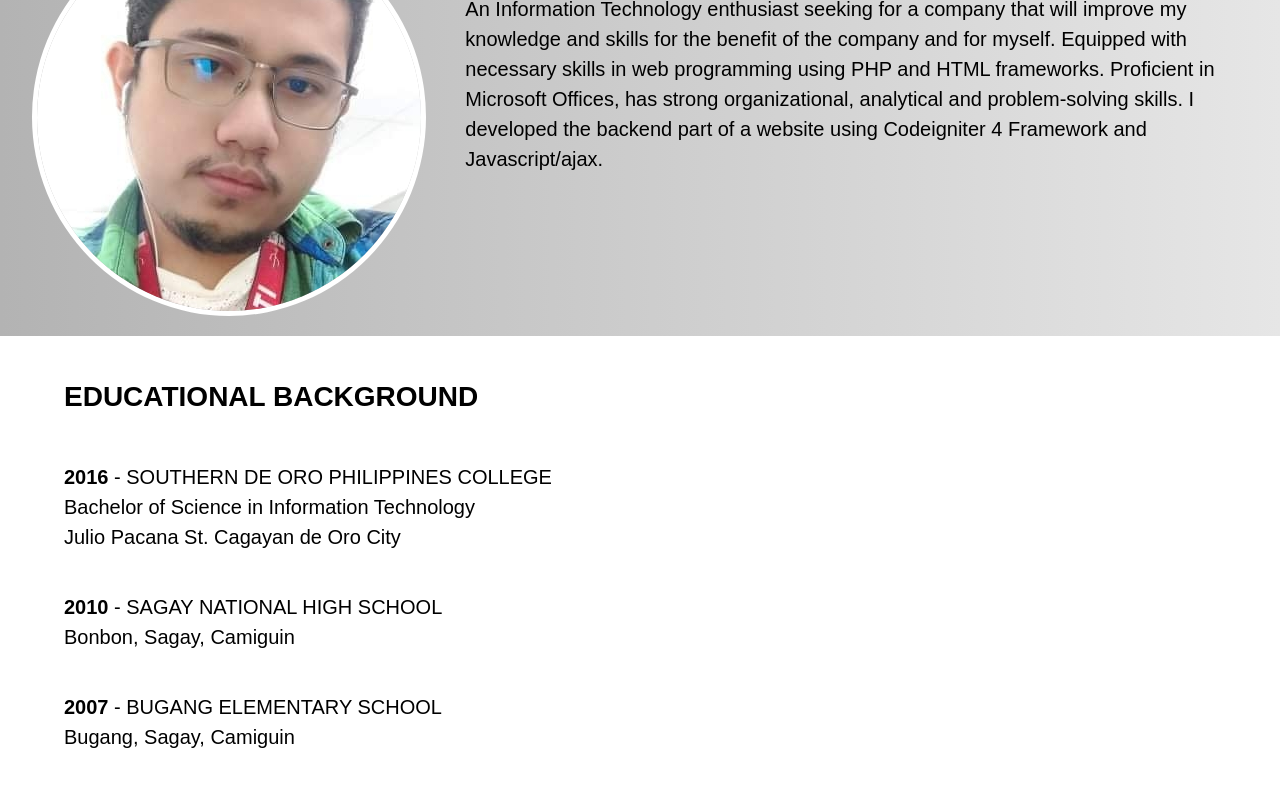
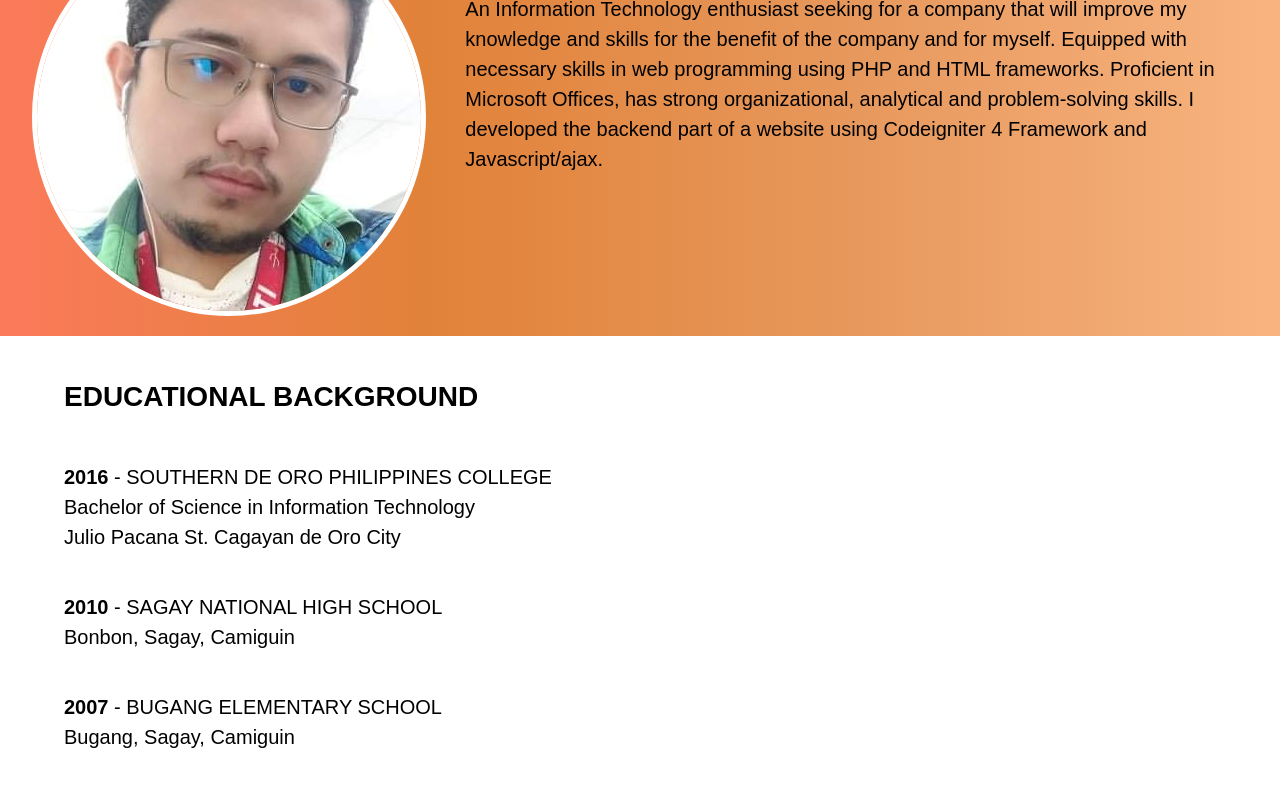
Before and after one commit to ezmeekuzz/ezmeekuzz.github.io, a plain HTML site: page index.html in a window 1280 px wide. Shown: the part 164-954 px from the top of the page. Drawn offline with nearby package versions, Linux system fonts and the light colour scheme; a web font is replaced by a local one.

Commit message:
Add files via upload

```diff
--- a/assets/css/style.css
+++ b/assets/css/style.css
@@ -40,7 +40,7 @@ a {
 	text-align: center;
 	padding-top: 50px;
 	padding-bottom: 50px;
-	background: linear-gradient(to right, #b3b3b3, #e6e6e6); /* Adjust colors as needed */
+	background: linear-gradient(to right, #fb7a5a, #e18239, #e7985c, #f8b480); /* Adjust colors as needed */
     padding: 20px;
     color: #fff; /* Text color to contrast with the background */
 }
```
